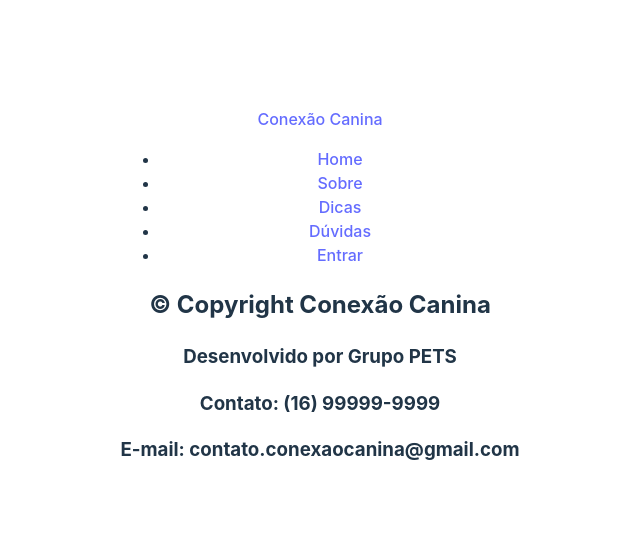
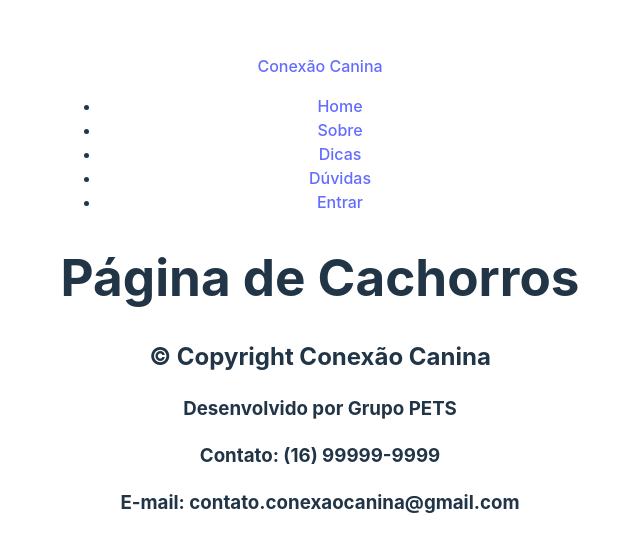
Before and after one commit to joaoveasey/projeto-pets-react, a React (Vite) app in the folder my-react-app/: page /cachorros in a window 1280 px wide. Shown: the part 105-656 px from the top of the page, without its empty margins (320-960 px from the left). Built offline with nearby package versions, Linux system fonts and the light colour scheme.

Commit message:
commit para criação da base de novas páginas e implementação dessas páginas no react-router-dom

```diff
--- /dev/null
+++ b/my-react-app/src/pages/DogDetails/dogDetails.jsx
@@ -0,0 +1,12 @@
+import './dogDetails.module.css'
+
+function DogDetails() {
+  return (
+    <>
+      <h1>Detalhes do Cão</h1>
+    </>
+
+  )
+}
+
+export default DogDetails
--- a/my-react-app/src/pages/DogPage/dogPage.jsx
+++ b/my-react-app/src/pages/DogPage/dogPage.jsx
@@ -0,0 +1,12 @@
+import './dogPage.module.css'
+
+function DogPage() {
+  return (
+    <>
+      <h1>Página de Cachorros</h1>
+    </>
+
+  )
+}
+
+export default DogPage
--- a/my-react-app/src/pages/Register/register.jsx
+++ b/my-react-app/src/pages/Register/register.jsx
@@ -0,0 +1,12 @@
+import './register.module.css'
+
+function Register() {
+  return (
+    <>
+      <h1>Cadastro</h1>
+    </>
+
+  )
+}
+
+export default Register
--- /dev/null
+++ b/my-react-app/src/pages/UserPage/userPage.jsx
@@ -0,0 +1,12 @@
+import './userPage.module.css'
+
+function UserPage() {
+  return (
+    <>
+      <h1>Informações do Usuário</h1>
+    </>
+
+  )
+}
+
+export default UserPage
--- a/my-react-app/src/routes.jsx
+++ b/my-react-app/src/routes.jsx
@@ -5,6 +5,10 @@ import About from "./pages/About/about";
 import Doubts from "./pages/Doubts/doubts";
 import Tips from "./pages/Tips/tips"
 import Login from "./pages/Login/login"
+import UserPage from "./pages/UserPage/userPage";
+import DogDetails from "./pages/DogDetails/dogDetails";
+import DogPage from "./pages/DogPage/dogPage";
+import Register from "./pages/Register/register";
 
 function MainRoutes(){
 
@@ -15,6 +19,10 @@ function MainRoutes(){
             <Route path="/dicas" element={<Tips />}></Route>
             <Route path="/duvidas" element={<Doubts />}></Route>
             <Route path="/entrar" element={<Login />}></Route>
+            <Route path="/usuario" element={<UserPage />}></Route>
+            <Route path="/detalhes" element={<DogDetails />}></Route>
+            <Route path="/cachorros" element={<DogPage />}></Route>
+            <Route path="/cadastro" element={<Register />}></Route>
         </Routes>
     )
 
```
Also changed, not shown: my-react-app/src/pages/DogDetails/dogDetails.module.css (added), my-react-app/src/pages/UserPage/userPage.module.css (added), 1 other file (tests, documents, lock files or other folders).
